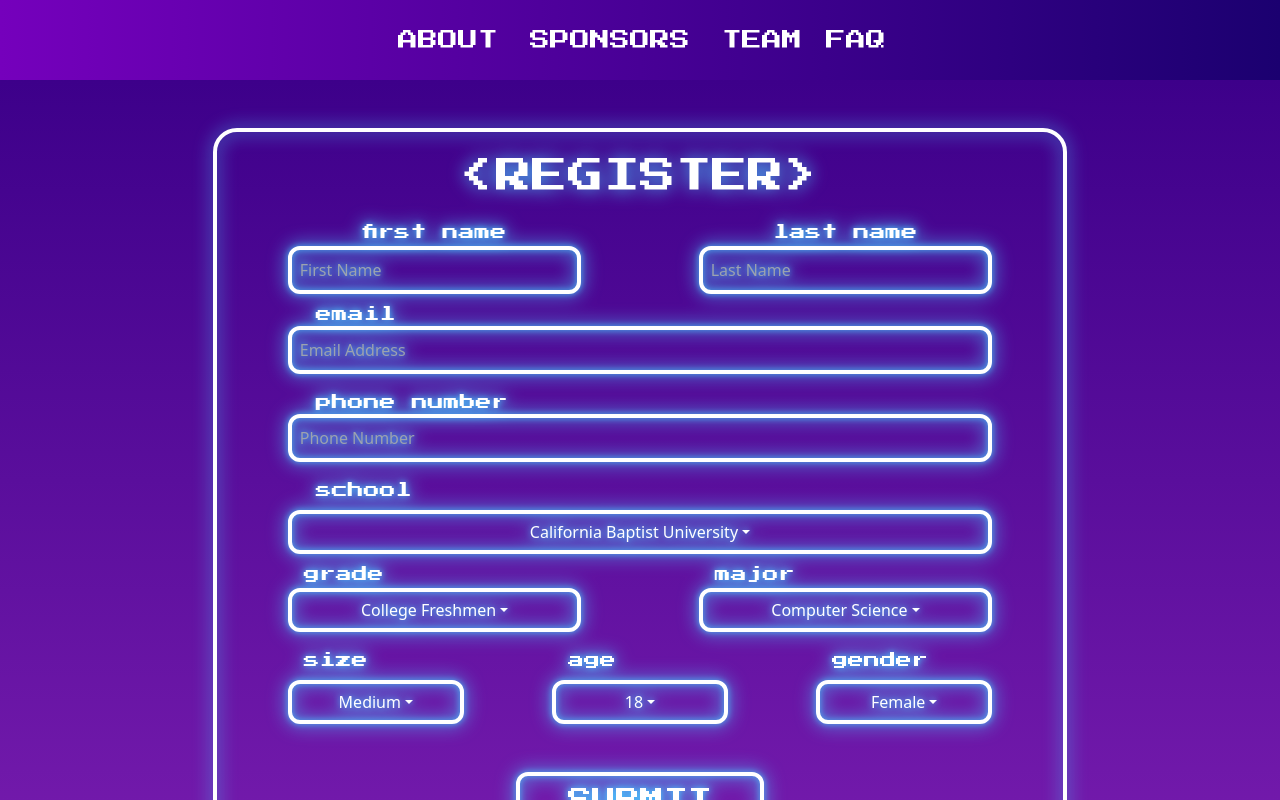
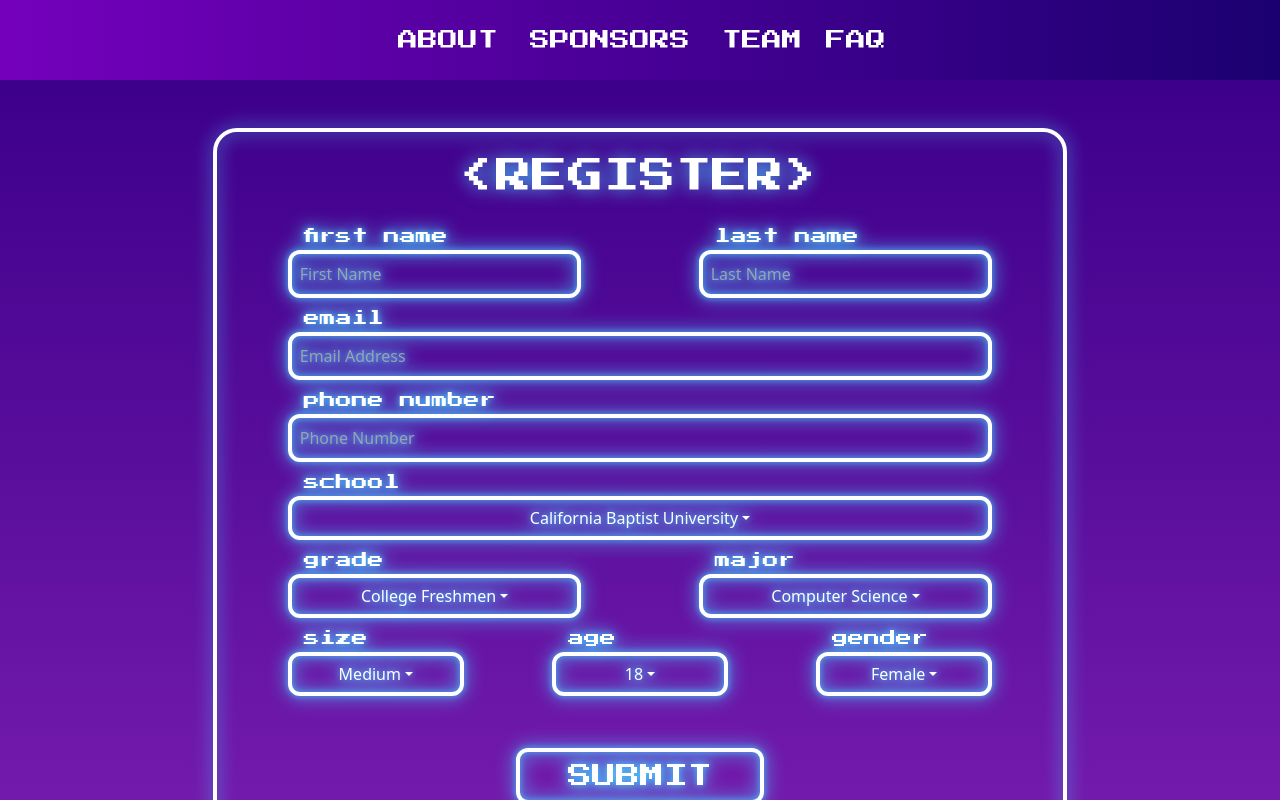
Before and after one commit to Alamode89/rosehack2023, a Next.js app: page /register in a window 1280 px wide. Shown: the top 800 px of the page. Built offline with nearby package versions, Linux system fonts and the light colour scheme.

Commit message:
fix spacing

```diff
--- a/pages/register.tsx
+++ b/pages/register.tsx
@@ -75,9 +75,9 @@ const Register = () => {
         <div className="font-pixel text-md md:text-xl lg:text-4xl p-0 text-white text-center w-1/2 m-4">
           &lt;REGISTER&gt;
         </div>
-        <Row className="w-10/12 flex justify-between">
-          <Col md={5} className="p-0">
-            <label className="font-pixel text-md text-white text-center w-full drop-shadow-bluesmall">
+        <Row className="w-10/12 flex justify-between ">
+          <Col md={5} className="px-0 py-1">
+            <label className="drop-shadow-bluesmall text-left font-pixel text-md text-white w-full ml-4">
               first name
             </label>
             <input
@@ -89,8 +89,8 @@ const Register = () => {
               className="text-white rounded-xl p-2 w-full bg-transparent border-4 border-white drop-shadow-bluesmall"
             />
           </Col>
-          <Col md={5} className="p-0">
-            <label className="font-pixel text-md text-white text-center w-full drop-shadow-bluesmall">
+          <Col md={5} className="px-0 py-1">
+            <label className="drop-shadow-bluesmall text-left font-pixel text-md text-white w-full ml-4">
               last name
             </label>
             <input
@@ -103,7 +103,8 @@ const Register = () => {
             />
           </Col>
         </Row>
-        <Row className="my-2 w-10/12">
+        <Row className="w-10/12 flex justify-start">
+          <Col className="px-0 py-1">
             <label className="drop-shadow-bluesmall text-left font-pixel text-md text-white w-full ml-4">
               email
             </label>
@@ -115,8 +116,10 @@ const Register = () => {
               placeholder="Email Address"
               className="text-white rounded-xl p-2 w-full bg-transparent border-4 border-white drop-shadow-bluesmall"
             />
+          </Col>
         </Row>
-        <Row className="my-2 w-10/12 ">
+        <Row className="w-10/12 ">
+          <Col className="px-0 py-1">
             <label className="drop-shadow-bluesmall text-left font-pixel text-md text-white w-full ml-4">
               phone number
             </label>
@@ -129,14 +132,13 @@ const Register = () => {
               placeholder="Phone Number"
               className="text-white rounded-xl p-2 w-full bg-transparent border-4 border-white drop-shadow-bluesmall"
             />
+          </Col>
         </Row>
         <Row className="w-10/12">
-          <label className="my-2 drop-shadow-bluesmall text-left font-pixel text-md text-white w-full ml-4">
+          <Col className="px-0 py-1">
+            <label className="drop-shadow-bluesmall text-left font-pixel text-md text-white w-full ml-4">
               school
             </label>
-        </Row>
-        <Row className=" w-10/12">
-          <Col md={12} className="m-0 p-0">
             <Selector
               options={schools}
               user={user}
@@ -145,8 +147,8 @@ const Register = () => {
             />
           </Col>
         </Row>
-        <Row className="py-2 w-10/12 justify-between">
-          <Col md={5} className="p-0">
+        <Row className="w-10/12 justify-between">
+          <Col md={5} className="px-0 py-1">
             <label className="drop-shadow-bluesmall text-left font-pixel text-md text-white w-full ml-4">
               grade
             </label>
@@ -157,7 +159,7 @@ const Register = () => {
               handleInput={handleInput}
             />
           </Col>
-          <Col md={5} className="p-0">
+          <Col md={5} className="px-0 py-1">
             <label className="drop-shadow-bluesmall text-left font-pixel text-md text-white w-full ml-4">
               major
             </label>
@@ -170,8 +172,8 @@ const Register = () => {
           </Col>
         </Row>
         <Row className=" w-10/12 justify-between flex">
-          <Col md={3} className="m-0 p-0">
-            <label className="my-2 drop-shadow-bluesmall text-left font-pixel text-md text-white w-full ml-4">
+          <Col md={3} className="px-0 py-1">
+            <label className="drop-shadow-bluesmall text-left font-pixel text-md text-white w-full ml-4">
               size
             </label>
             <Selector
@@ -181,8 +183,8 @@ const Register = () => {
               handleInput={handleInput}
             />
           </Col>
-          <Col md={3} className="m-0 p-0">
-            <label className="my-2 drop-shadow-bluesmall text-left font-pixel text-md text-white w-full ml-4">
+          <Col md={3} className="px-0 py-1">
+            <label className="drop-shadow-bluesmall text-left font-pixel text-md text-white w-full ml-4">
               age
             </label>
             <Selector
@@ -192,8 +194,8 @@ const Register = () => {
               handleInput={handleInput}
             />
           </Col>
-          <Col md={3} className="m-0 p-0">
-            <label className="my-2 drop-shadow-bluesmall text-left font-pixel text-md text-white w-full ml-4">
+          <Col md={3} className="px-0 py-1">
+            <label className="drop-shadow-bluesmall text-left font-pixel text-md text-white w-full ml-4">
               gender
             </label>
             <Selector
```
Lines whose indentation alone changed are shown as unchanged.
